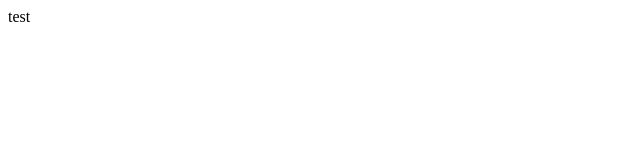
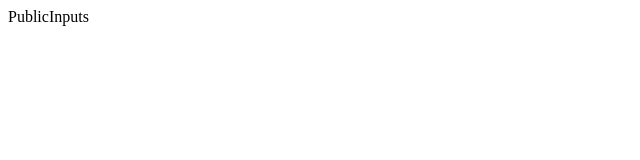
Before and after one commit to pnh135/scene-stealer, a React (Vite) app: page / in a window 1280 px wide. Shown: the top 160 px of the page, without its empty margins (0-640 px from the left). Built offline with nearby package versions, Linux system fonts and the light colour scheme.

Commit message:
feat: PublicInputs를 Home에 import 연결

```diff
--- a/src/components/PublicInputs.jsx
+++ b/src/components/PublicInputs.jsx
@@ -0,0 +1,8 @@
+
+const PublicInputs = () => {
+  return (
+    <div>PublicInputs</div>
+  )
+}
+
+export default PublicInputs;
--- a/src/pages/Home.jsx
+++ b/src/pages/Home.jsx
@@ -1,9 +1,12 @@
 import React from "react";
+import PublicInputs from "../components/PublicInputs";
 
 const Home = () => {
   return (
     <>
-      <div>test</div>
+      <div>
+        <PublicInputs />
+      </div>
     </>
   );
 };
```
